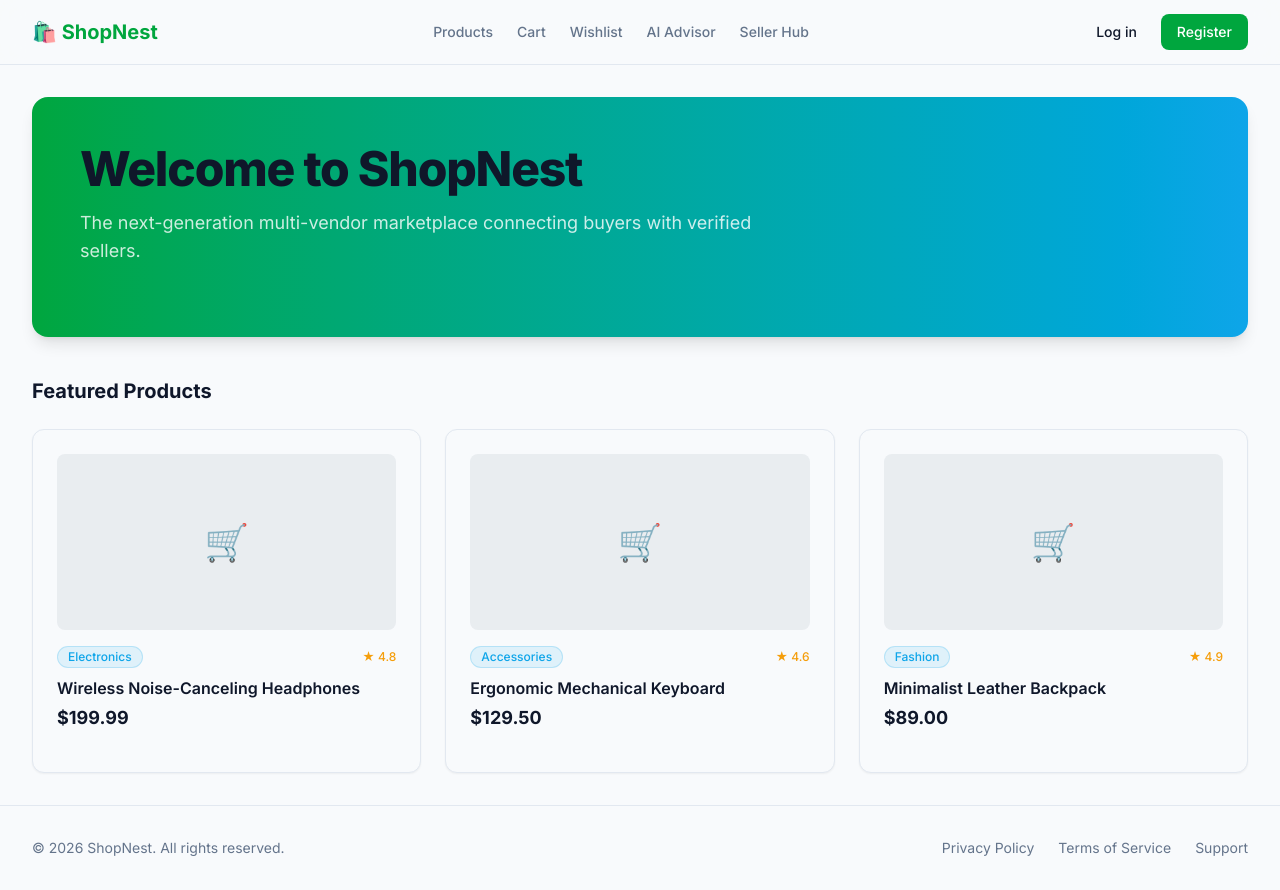
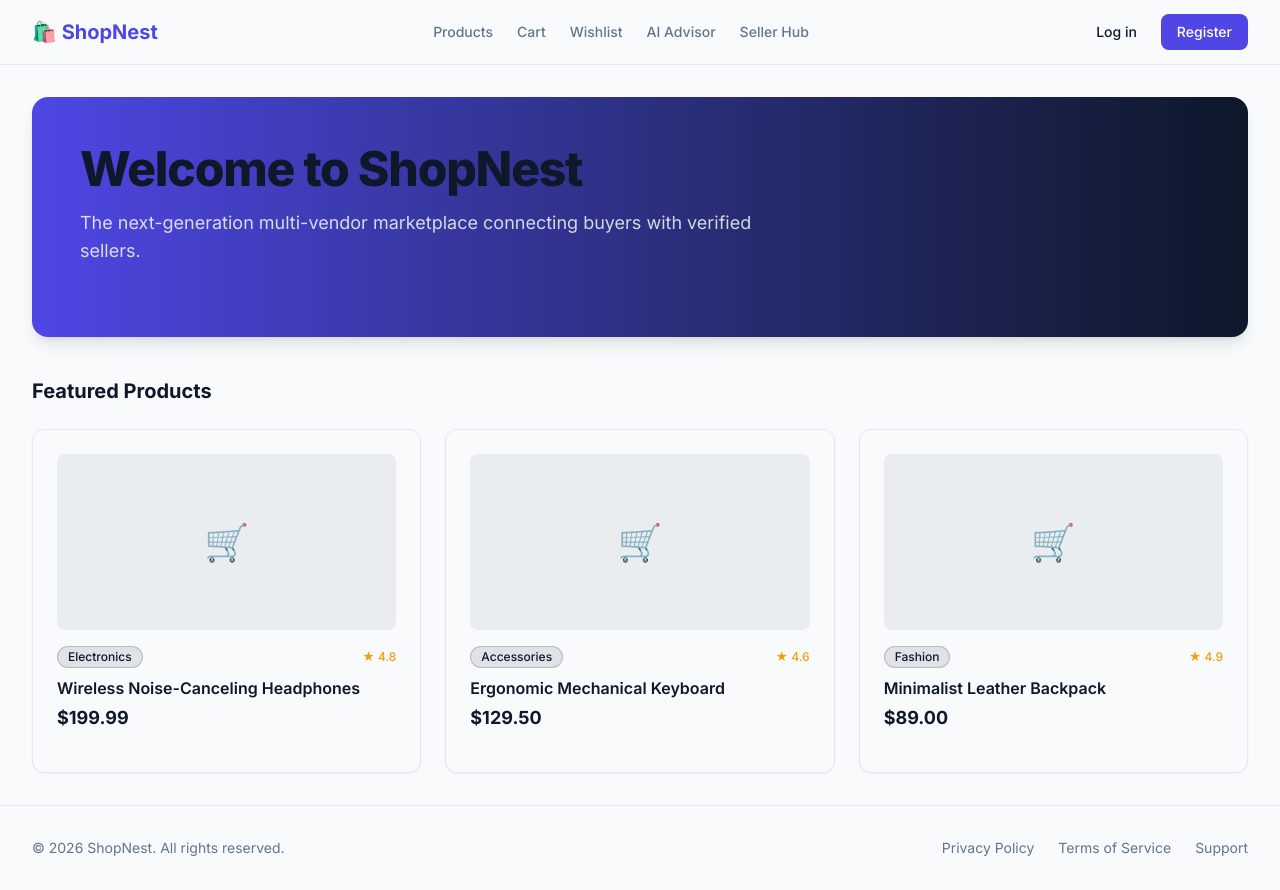
Before and after one commit to Farhadmu/shopnest-frontend, a Next.js app: page / in a window 1280 px wide. Built offline with nearby package versions, Linux system fonts and the light colour scheme.

Commit message:
change color website

```diff
--- a/src/app/globals.css
+++ b/src/app/globals.css
@@ -2,19 +2,31 @@
 @import "tailwindcss";
 
 :root {
-  /* Centralized Core Theme Variables */
-  --background: #f8fafc; /* Slate-50 style for clean light mode background */
-  --foreground: #0f172a; /* Slate-900 style for text */
-  --primary: #00a63e; /* Team's selected primary green */
-  --primary-hover: #008732;
-  --secondary: #0ea5e9; /* Sky-500 */
-  --secondary-hover: #0284c7;
-  --muted: #64748b; /* Slate-500 */
-  --muted-foreground: #94a3b8; /* Slate-400 */
-  --border: #e2e8f0; /* Slate-200 */
-  --success: #10b981; /* Emerald-500 */
-  --warning: #f59e0b; /* Amber-500 */
-  --error: #ef4444; /* Red-500 */
+  /* Brand & Core Identity */
+  --color-primary: #4F46E5;
+  --color-primary-hover: #4338CA;
+  --color-secondary: #0F172A;
+  --color-accent: #7C3AED;
+  --color-warm: #F97316;
+
+  /* Surfaces & Backgrounds */
+  --color-background: #F8FAFC;
+  --color-surface: #FFFFFF;
+  --color-muted-bg: #F1F5F9;
+
+  /* Text & Borders */
+  --color-text: #0F172A;
+  --color-muted: #64748B;
+  --color-border: #E2E8F0;
+
+  /* Status & Risk Assessment Indicators */
+  --color-success: #10B981;
+  --color-warning: #F59E0B;
+  --color-error: #F43F5E;
+  --color-risk-low: #10B981;
+  --color-risk-medium: #F59E0B;
+  --color-risk-high: #F97316;
+  --color-risk-critical: #F43F5E;
 
   /* Global Typography Foundation */
   --font-sans: "Inter", system-ui, -apple-system, BlinkMacSystemFont, "Segoe UI", Roboto, sans-serif;
@@ -33,31 +45,40 @@
 
 /* Manual Class-based Dark Mode Support (.dark class on html/body element) */
 .dark {
-  --background: #0f172a;
-  --foreground: #f8fafc;
-  --primary: #00b945;
-  --primary-hover: #00a63e;
-  --secondary: #38bdf8;
-  --secondary-hover: #0ea5e9;
-  --muted: #94a3b8;
-  --muted-foreground: #64748b;
-  --border: #334155;
+  --color-background: #0F172A;
+  --color-surface: #1E293B;
+  --color-muted-bg: #334155;
+  --color-text: #F8FAFC;
+  --color-muted: #94A3B8;
+  --color-border: #334155;
+  --color-primary: #6366F1;
+  --color-primary-hover: #4F46E5;
+  --color-accent: #A855F7;
 }
 
 /* Tailwind CSS v4 Theme Integration */
 @theme {
-  --color-primary: var(--primary);
-  --color-primary-hover: var(--primary-hover);
-  --color-secondary: var(--secondary);
-  --color-secondary-hover: var(--secondary-hover);
-  --color-background: var(--background);
-  --color-foreground: var(--foreground);
-  --color-muted: var(--muted);
-  --color-muted-foreground: var(--muted-foreground);
-  --color-border: var(--border);
-  --color-success: var(--success);
-  --color-warning: var(--warning);
-  --color-error: var(--error);
+  --color-primary: var(--color-primary);
+  --color-primary-hover: var(--color-primary-hover);
+  --color-secondary: var(--color-secondary);
+  --color-accent: var(--color-accent);
+  --color-warm: var(--color-warm);
+
+  --color-background: var(--color-background);
+  --color-surface: var(--color-surface);
+  --color-muted-bg: var(--color-muted-bg);
+
+  --color-text: var(--color-text);
+  --color-muted: var(--color-muted);
+  --color-border: var(--color-border);
+
+  --color-success: var(--color-success);
+  --color-warning: var(--color-warning);
+  --color-error: var(--color-error);
+  --color-risk-low: var(--color-risk-low);
+  --color-risk-medium: var(--color-risk-medium);
+  --color-risk-high: var(--color-risk-high);
+  --color-risk-critical: var(--color-risk-critical);
 
   --font-sans: var(--font-sans);
 
@@ -73,8 +94,8 @@
 
 /* Global Body and Base Styles */
 body {
-  background-color: var(--background);
-  color: var(--foreground);
+  background-color: var(--color-background);
+  color: var(--color-text);
   font-family: var(--font-sans);
   margin: 0;
   padding: 0;
@@ -86,12 +107,12 @@ body {
 /* Global Typography Foundation */
 h1, h2, h3, h4, h5, h6 {
   font-family: var(--font-sans);
-  color: var(--foreground);
+  color: var(--color-text);
 }
 
 /* Global Accessibility Styles: focus-visible */
 *:focus-visible {
-  outline: 2px solid var(--primary);
+  outline: 2px solid var(--color-primary);
   outline-offset: 2px;
 }
 
```
